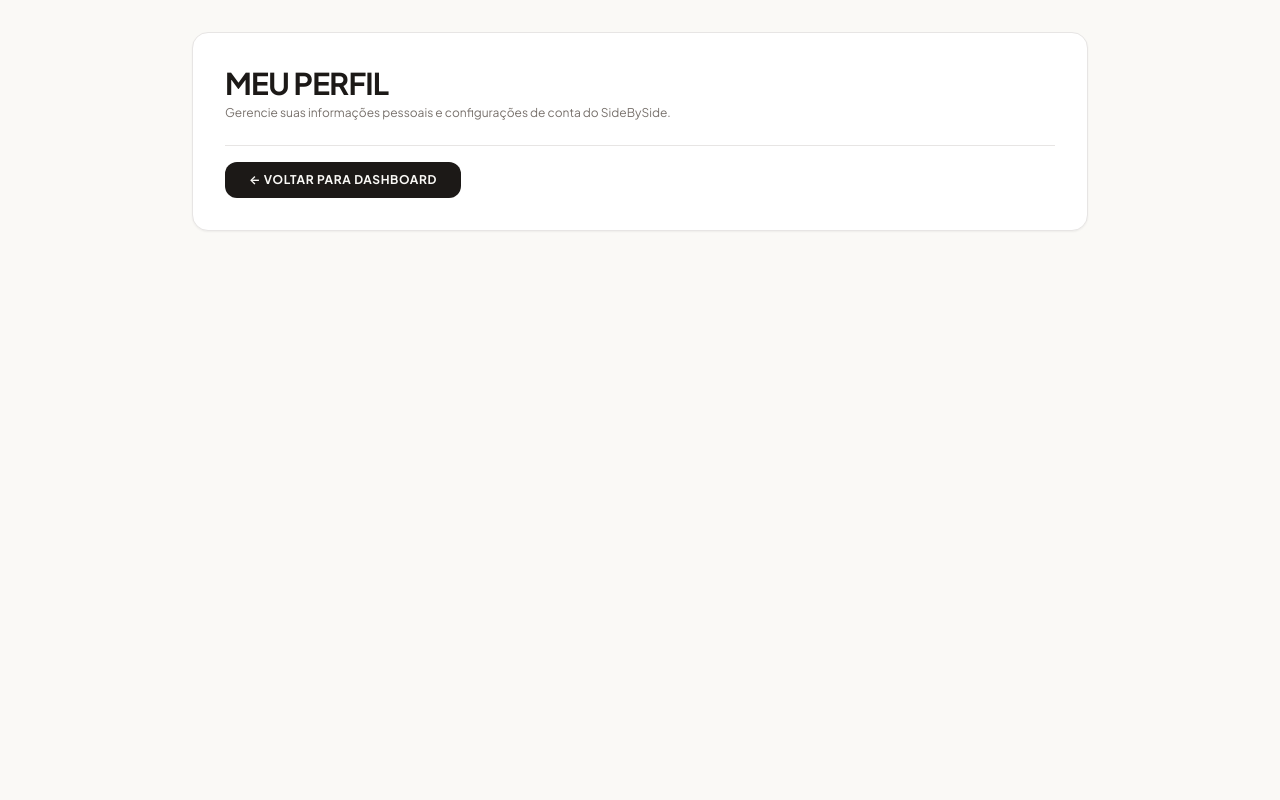
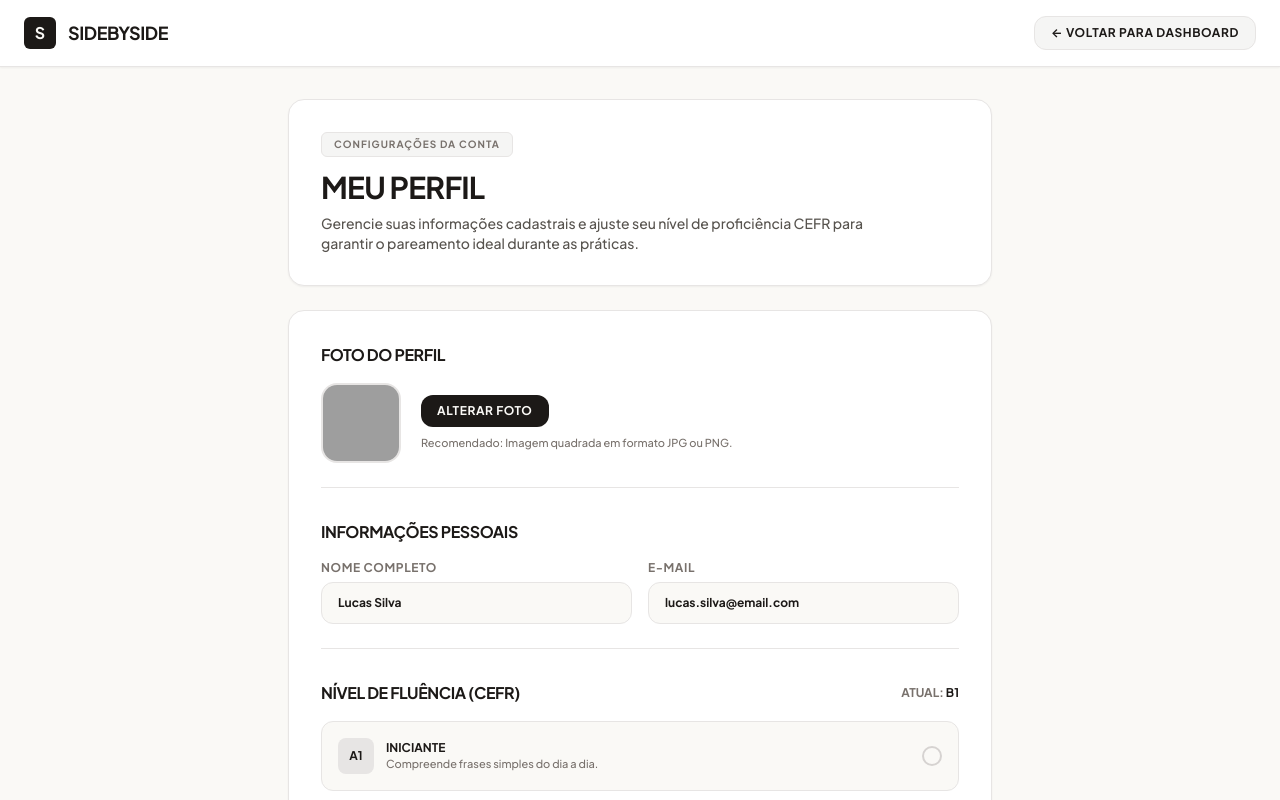
Before and after one commit to RikelmyRabelo/SideBySide, a React (Vite) app: page /profile in a window 1280 px wide. Shown: the top 800 px of the page. Built offline with nearby package versions, Linux system fonts and the light colour scheme; grey boxes are pictures that could not be loaded.

Commit message:
feat(profile): implement personal data form and CEFR level selection component

```diff
--- a/src/pages/Profile.tsx
+++ b/src/pages/Profile.tsx
@@ -1,31 +1,215 @@
-import React from 'react';
+import React, { useState } from 'react';
 import { useNavigate } from 'react-router-dom';
+import { Button } from '../components/ui/Button';
 
 export const Profile: React.FC = () => {
   const navigate = useNavigate();
 
+  // Estados dos Dados Pessoais
+  const [name, setName] = useState('Lucas Silva');
+  const [email, setEmail] = useState('lucas.silva@email.com');
+  const [cefrLevel, setCefrLevel] = useState('B1');
+  const [avatarUrl, setAvatarUrl] = useState(
+    'https://images.unsplash.com/photo-1534528741775-53994a69daeb?w=400&auto=format&fit=crop&q=80'
+  );
+  const [saveSuccess, setSaveSuccess] = useState(false);
+
+  // Informações detalhadas dos níveis CEFR
+  const cefrLevelsInfo = [
+    { code: 'A1', label: 'Iniciante', desc: 'Compreende frases simples do dia a dia.' },
+    { code: 'A2', label: 'Básico', desc: 'Comunica-se em tarefas rotineiras e simples.' },
+    { code: 'B1', label: 'Intermediário', desc: 'Mantém conversas sobre temas familiares.' },
+    { code: 'B2', label: 'Intermediário Avançado', desc: 'Fala com fluência e espontaneidade.' },
+    { code: 'C1', label: 'Avançado', desc: 'Expressa-se de forma fluida e bem estruturada.' },
+  ];
+
+  const handleAvatarChange = (e: React.ChangeEvent<HTMLInputElement>) => {
+    const file = e.target.files?.[0];
+    if (file) {
+      const url = URL.createObjectURL(file);
+      setAvatarUrl(url);
+    }
+  };
+
+  const handleSubmit = (e: React.FormEvent) => {
+    e.preventDefault();
+    setSaveSuccess(true);
+    setTimeout(() => setSaveSuccess(false), 3000);
+  };
+
   return (
-    <div className="min-h-screen w-full bg-[#FAF9F6] text-[#1C1917] p-8 font-sans">
-      <div className="max-w-4xl mx-auto bg-[#FFFFFF] border border-[#E7E5E4] rounded-2xl p-8 shadow-sm flex flex-col gap-6">
-        <div className="flex flex-col gap-1">
-          <h1 className="text-3xl font-black uppercase tracking-tight text-[#1C1917]">
+    <div className="min-h-screen bg-[#FAF9F6] text-[#1C1917] flex flex-col font-sans selection:bg-[#1C1917] selection:text-[#FAF9F6]">
+      {/* Header Bar */}
+      <header className="bg-[#FFFFFF] border-b border-[#E7E5E4] px-6 py-4 flex items-center justify-between sticky top-0 z-30 shadow-sm">
+        <div className="flex items-center gap-3 cursor-pointer" onClick={() => navigate('/dashboard')}>
+          <div className="w-8 h-8 rounded-md bg-[#1C1917] flex items-center justify-center font-black text-[#FAF9F6] text-base">
+            S
+          </div>
+          <span className="text-lg font-black tracking-tight text-[#1C1917] uppercase">SideBySide</span>
+        </div>
+
+        <button
+          type="button"
+          onClick={() => navigate('/dashboard')}
+          className="px-4 py-2 bg-[#F5F5F4] hover:bg-[#E7E5E4] border border-[#E7E5E4] text-[#1C1917] font-bold text-xs uppercase tracking-wider rounded-xl transition-all"
+        >
+          ← Voltar para Dashboard
+        </button>
+      </header>
+
+      {/* Main Content */}
+      <main className="flex-1 max-w-3xl w-full mx-auto p-6 lg:p-8 flex flex-col gap-6">
+        {/* Banner do Perfil */}
+        <section className="bg-[#FFFFFF] border border-[#E7E5E4] rounded-2xl p-6 sm:p-8 shadow-sm flex flex-col gap-2">
+          <span className="text-[10px] font-bold tracking-widest text-[#78716C] uppercase bg-[#F5F5F4] border border-[#E7E5E4] px-3 py-1 rounded-md w-fit">
+            CONFIGURAÇÕES DA CONTA
+          </span>
+          <h1 className="text-2xl sm:text-3xl font-black uppercase tracking-tight text-[#1C1917] mt-1">
             Meu Perfil
           </h1>
-          <p className="text-xs text-[#78716C]">
-            Gerencie suas informações pessoais e configurações de conta do SideBySide.
+          <p className="text-xs sm:text-sm text-[#57534E] max-w-xl leading-relaxed font-medium">
+            Gerencie suas informações cadastrais e ajuste seu nível de proficiência CEFR para garantir o pareamento ideal durante as práticas.
           </p>
-        </div>
+        </section>
 
-        <div className="pt-4 border-t border-[#E7E5E4]">
-          <button
-            type="button"
-            onClick={() => navigate('/dashboard')}
-            className="px-6 py-2.5 bg-[#1C1917] hover:bg-[#292524] text-[#FAF9F6] font-bold text-xs uppercase tracking-wider rounded-xl transition-all"
+        {/* Mensagem de Sucesso */}
+        {saveSuccess && (
+          <div className="p-4 rounded-xl bg-emerald-50 border border-emerald-200 text-emerald-800 text-xs font-bold flex items-center gap-2.5 animate-in fade-in duration-150">
+            <svg className="w-4 h-4 shrink-0 fill-current text-emerald-600" viewBox="0 0 20 20">
+              <path fillRule="evenodd" d="M10 18a8 8 0 100-16 8 8 0 000 16zm3.857-9.809a.75.75 0 00-1.214-.882l-3.483 4.79-1.88-1.88a.75.75 0 10-1.06 1.061l2.5 2.5a.75.75 0 001.137-.089l4-5.5z" clipRule="evenodd" />
+            </svg>
+            <span>Informações do perfil salvas com sucesso!</span>
+          </div>
+        )}
+
+        {/* Formulário SBS-34: Dados Pessoais & CEFR */}
+        <form onSubmit={handleSubmit} className="bg-[#FFFFFF] border border-[#E7E5E4] rounded-2xl p-6 sm:p-8 shadow-sm flex flex-col gap-8">
+
+          {/* Seção 1: Foto do Perfil */}
+          <div className="flex flex-col gap-4 border-b border-[#E7E5E4] pb-6">
+            <h2 className="text-base font-black uppercase tracking-tight text-[#1C1917]">
+              Foto do Perfil
+            </h2>
+
+            <div className="flex items-center gap-5">
+              <div className="relative w-20 h-20 rounded-2xl overflow-hidden border-2 border-[#E7E5E4] bg-[#F5F5F4] shrink-0">
+                <img src={avatarUrl} alt={name} className="w-full h-full object-cover" />
+              </div>
+
+              <div className="flex flex-col gap-2">
+                <label className="px-4 py-2 bg-[#1C1917] hover:bg-[#292524] text-[#FAF9F6] font-bold text-xs uppercase tracking-wider rounded-xl cursor-pointer transition-all w-fit">
+                  Alterar Foto
+                  <input type="file" accept="image/*" className="hidden" onChange={handleAvatarChange} />
+                </label>
+                <span className="text-[11px] font-medium text-[#78716C]">
+                  Recomendado: Imagem quadrada em formato JPG ou PNG.
+                </span>
+              </div>
+            </div>
+          </div>
+
+          {/* Seção 2: Informações Pessoais */}
+          <div className="flex flex-col gap-4 border-b border-[#E7E5E4] pb-6">
+            <h2 className="text-base font-black uppercase tracking-tight text-[#1C1917]">
+              Informações Pessoais
+            </h2>
+
+            <div className="grid grid-cols-1 sm:grid-cols-2 gap-4">
+              <div className="flex flex-col gap-1.5">
+                <label className="text-xs font-bold text-[#78716C] uppercase tracking-wider">
+                  Nome Completo
+                </label>
+                <input
+                  type="text"
+                  value={name}
+                  onChange={(e) => setName(e.target.value)}
+                  className="px-4 py-3 bg-[#FAF9F6] border border-[#E7E5E4] rounded-xl text-xs font-bold text-[#1C1917] outline-none focus:border-[#1C1917] w-full"
+                  required
+                />
+              </div>
+
+              <div className="flex flex-col gap-1.5">
+                <label className="text-xs font-bold text-[#78716C] uppercase tracking-wider">
+                  E-mail
+                </label>
+                <input
+                  type="email"
+                  value={email}
+                  onChange={(e) => setEmail(e.target.value)}
+                  className="px-4 py-3 bg-[#FAF9F6] border border-[#E7E5E4] rounded-xl text-xs font-bold text-[#1C1917] outline-none focus:border-[#1C1917] w-full"
+                  required
+                />
+              </div>
+            </div>
+          </div>
+
+          {/* Seção 3: Nível CEFR */}
+          <div className="flex flex-col gap-4">
+            <div className="flex items-center justify-between">
+              <h2 className="text-base font-black uppercase tracking-tight text-[#1C1917]">
+                Nível de Fluência (CEFR)
+              </h2>
+              <span className="text-xs font-bold text-[#78716C] uppercase">
+                Atual: <strong className="text-[#1C1917]">{cefrLevel}</strong>
+              </span>
+            </div>
+
+            <div className="grid grid-cols-1 gap-2.5">
+              {cefrLevelsInfo.map((item) => {
+                const isSelected = cefrLevel === item.code;
+                return (
+                  <button
+                    key={item.code}
+                    type="button"
+                    onClick={() => setCefrLevel(item.code)}
+                    className={`p-4 rounded-xl border text-left flex items-center justify-between gap-4 transition-all ${
+                      isSelected
+                        ? 'bg-[#1C1917] text-[#FAF9F6] border-[#1C1917] shadow-md'
+                        : 'bg-[#FAF9F6] text-[#1C1917] border-[#E7E5E4] hover:border-[#1C1917]'
+                    }`}
+                  >
+                    <div className="flex items-center gap-3">
+                      <span
+                        className={`w-9 h-9 rounded-lg font-black text-xs flex items-center justify-center shrink-0 ${
+                          isSelected ? 'bg-[#292524] text-[#FAF9F6]' : 'bg-[#E7E5E4] text-[#1C1917]'
+                        }`}
+                      >
+                        {item.code}
+                      </span>
+                      <div className="flex flex-col">
+                        <span className="text-xs font-bold uppercase">{item.label}</span>
+                        <span
+                          className={`text-[11px] font-medium leading-snug ${
+                            isSelected ? 'text-[#A8A29E]' : 'text-[#78716C]'
+                          }`}
+                        >
+                          {item.desc}
+                        </span>
+                      </div>
+                    </div>
+
+                    <div
+                      className={`w-5 h-5 rounded-full border-2 flex items-center justify-center shrink-0 ${
+                        isSelected ? 'border-[#FAF9F6] bg-[#FAF9F6]' : 'border-[#D6D3D1]'
+                      }`}
+                    >
+                      {isSelected && <div className="w-2 h-2 rounded-full bg-[#1C1917]" />}
+                    </div>
+                  </button>
+                );
+              })}
+            </div>
+          </div>
+
+          <Button
+            variant="primary"
+            type="submit"
+            className="w-full py-4 text-xs font-bold uppercase tracking-widest bg-[#1C1917] hover:bg-[#292524] text-[#FAF9F6] rounded-xl shadow-md transition-all hover:scale-[1.01] active:scale-[0.99]"
           >
-            ← Voltar para Dashboard
-          </button>
-        </div>
-      </div>
+            Salvar Alterações
+          </Button>
+        </form>
+      </main>
     </div>
   );
 };
```
